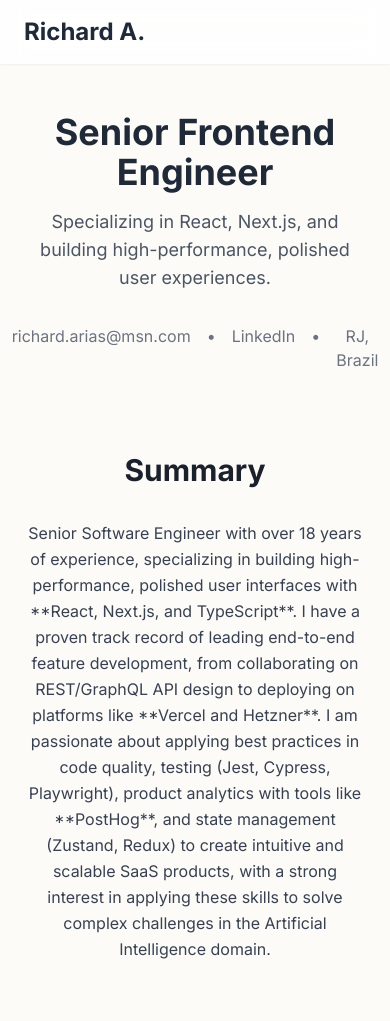
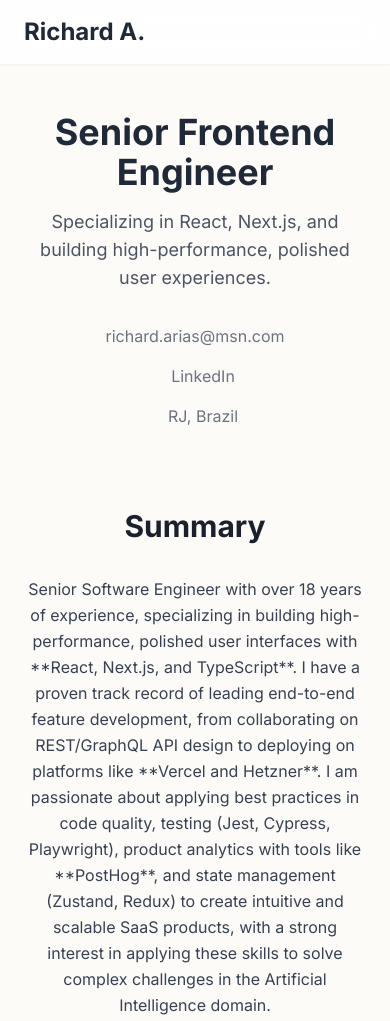
Before and after one commit to thundree/resume, a plain HTML site: page index.html in a window 390 px wide. Shown: the top 1021 px of the page. Drawn offline with nearby package versions, Linux system fonts and the light colour scheme.

Commit message:
Refactor header and contact section for improved layout and responsiveness

```diff
--- a/index.html
+++ b/index.html
@@ -33,7 +33,7 @@
     </style>
   </head>
   <body class="antialiased">
-    <header class="bg-white/80 backdrop-blur-lg sticky top-0 z-50 shadow-sm">
+    <header class="bg-white/80 backdrop-blur-lg top-0 z-50 shadow-sm">
       <nav
         class="container mx-auto px-6 py-4 flex justify-between items-center"
       >
@@ -70,18 +70,20 @@
           Specializing in React, Next.js, and building high-performance,
           polished user experiences.
         </p>
-        <div class="mt-8 flex justify-center space-x-4 text-gray-500">
+        <div
+          class="mt-8 flex flex-col sm:flex-row justify-center space-x-4 space-y-4 sm:space-y-0 text-gray-500"
+        >
           <a href="mailto:richard.arias@msn.com" class="hover:text-gray-800"
             >richard.arias@msn.com</a
           >
-          <span>&bull;</span>
+          <span class="hidden md:block">&bull;</span>
           <a
             href="https://www.linkedin.com/in/richard-q6zlvftdf"
             target="_blank"
             class="hover:text-gray-800"
             >LinkedIn</a
           >
-          <span>&bull;</span>
+          <span class="hidden md:block">&bull;</span>
           <p>RJ, Brazil</p>
         </div>
       </section>
```
